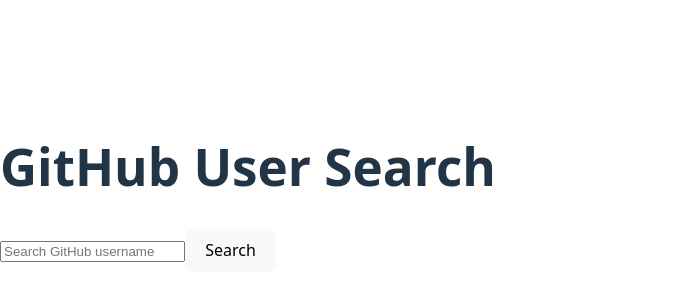
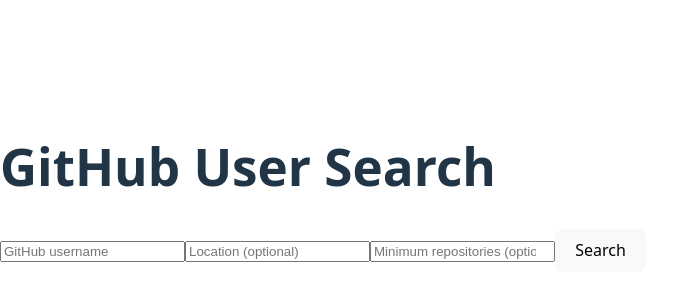
Before and after one commit to yasmintitaoui/alx-fe-reactjs, a React (Vite) app in the folder github-user-search/: page / in a window 1280 px wide. Shown: the part 212-512 px from the top of the page, without its empty margins (0-688 px from the left). Built offline with nearby package versions, Linux system fonts and the light colour scheme.

Commit message:
Add advanced search fields and API integration for GitHub User Search App

```diff
--- a/github-user-search/src/components/Search.jsx
+++ b/github-user-search/src/components/Search.jsx
@@ -1,23 +1,27 @@
 import React, { useState } from 'react';
-import { fetchUserData } from '../services/githubService';
+import { fetchUsersByAdvancedSearch } from '../services/githubService';
 
 export default function Search() {
   const [username, setUsername] = useState('');
-  const [user, setUser] = useState(null);
+  const [location, setLocation] = useState('');
+  const [minRepos, setMinRepos] = useState('');
+  const [users, setUsers] = useState([]);
   const [loading, setLoading] = useState(false);
   const [error, setError] = useState(null);
 
-  const handleInputChange = e => setUsername(e.target.value);
-
-  const handleSubmit = async e => {
+  const handleSubmit = async (e) => {
     e.preventDefault();
     setLoading(true);
     setError(null);
-    setUser(null);
+    setUsers([]);
 
     try {
-      const data = await fetchUserData(username);
-      setUser(data);
+      const data = await fetchUsersByAdvancedSearch(username, location, minRepos);
+      if (data.items.length === 0) {
+        setError('Looks like we cant find the user');
+      } else {
+        setUsers(data.items);
+      }
     } catch (err) {
       console.error(err);
       setError('Looks like we cant find the user');
@@ -27,27 +31,60 @@ export default function Search() {
   };
 
   return (
-    <div>
-      <form onSubmit={handleSubmit}>
+    <div className="max-w-md mx-auto p-4">
+      <form onSubmit={handleSubmit} className="space-y-4">
         <input
           type="text"
-          placeholder="Search GitHub username"
+          placeholder="GitHub username"
           value={username}
-          onChange={handleInputChange}
+          onChange={e => setUsername(e.target.value)}
           required
+          className="w-full px-3 py-2 border rounded"
         />
-        <button type="submit">Search</button>
+
+        <input
+          type="text"
+          placeholder="Location (optional)"
+          value={location}
+          onChange={e => setLocation(e.target.value)}
+          className="w-full px-3 py-2 border rounded"
+        />
+
+        <input
+          type="number"
+          placeholder="Minimum repositories (optional)"
+          value={minRepos}
+          onChange={e => setMinRepos(e.target.value)}
+          min="0"
+          className="w-full px-3 py-2 border rounded"
+        />
+
+        <button
+          type="submit"
+          className="w-full bg-blue-600 text-white py-2 rounded hover:bg-blue-700 transition"
+        >
+          Search
+        </button>
       </form>
 
-      {loading && <p>Loading...</p>}
-      {error && <p>{error}</p>}
-      {user && (
-        <div>
-          <img src={user.avatar_url} alt={user.login} width="100" />
-          <h3>{user.name || user.login}</h3>
-          <a href={user.html_url} target="_blank" rel="noopener noreferrer">View Profile</a>
-        </div>
-      )}
+      {loading && <p className="mt-4 text-center">Loading...</p>}
+      {error && <p className="mt-4 text-center text-red-600">{error}</p>}
+
+      <div className="mt-6 space-y-4">
+        {users.map(user => (
+          <div key={user.id} className="border p-4 rounded flex items-center space-x-4">
+            <img src={user.avatar_url} alt={user.login} className="w-16 h-16 rounded-full" />
+            <div>
+              <h3 className="font-semibold text-lg">{user.login}</h3>
+              {user.location && <p>Location: {user.location}</p>}
+              <p>Repos: {user.public_repos}</p>
+              <a href={user.html_url} target="_blank" rel="noopener noreferrer" className="text-blue-600 underline">
+                View Profile
+              </a>
+            </div>
+          </div>
+        ))}
+      </div>
     </div>
   );
 }
--- a/github-user-search/src/services/githubService.js
+++ b/github-user-search/src/services/githubService.js
@@ -1,7 +1,31 @@
 import axios from 'axios';
 
-export async function fetchUserData(username) {
-  const url = `https://api.github.com/users/${username}`;
+const BASE_URL = 'https://api.github.com';
+
+export async function fetchUsersByAdvancedSearch(username, location, minRepos) {
+  // Build the search query string
+  let query = `${username} in:login`;
+
+  if (location) {
+    query += ` location:${location}`;
+  }
+
+  if (minRepos) {
+    query += ` repos:>=${minRepos}`;
+  }
+
+  const url = `${BASE_URL}/search/users?q=${encodeURIComponent(query)}&per_page=10`;
+
+  // Fetch list of users matching criteria
   const response = await axios.get(url);
-  return response.data;
+
+  // For each user, fetch detailed info (for location, repo count)
+  const detailedUsers = await Promise.all(
+    response.data.items.map(async (user) => {
+      const userDetails = await axios.get(`${BASE_URL}/users/${user.login}`);
+      return { ...user, ...userDetails.data };
+    })
+  );
+
+  return { items: detailedUsers };
 }
```
